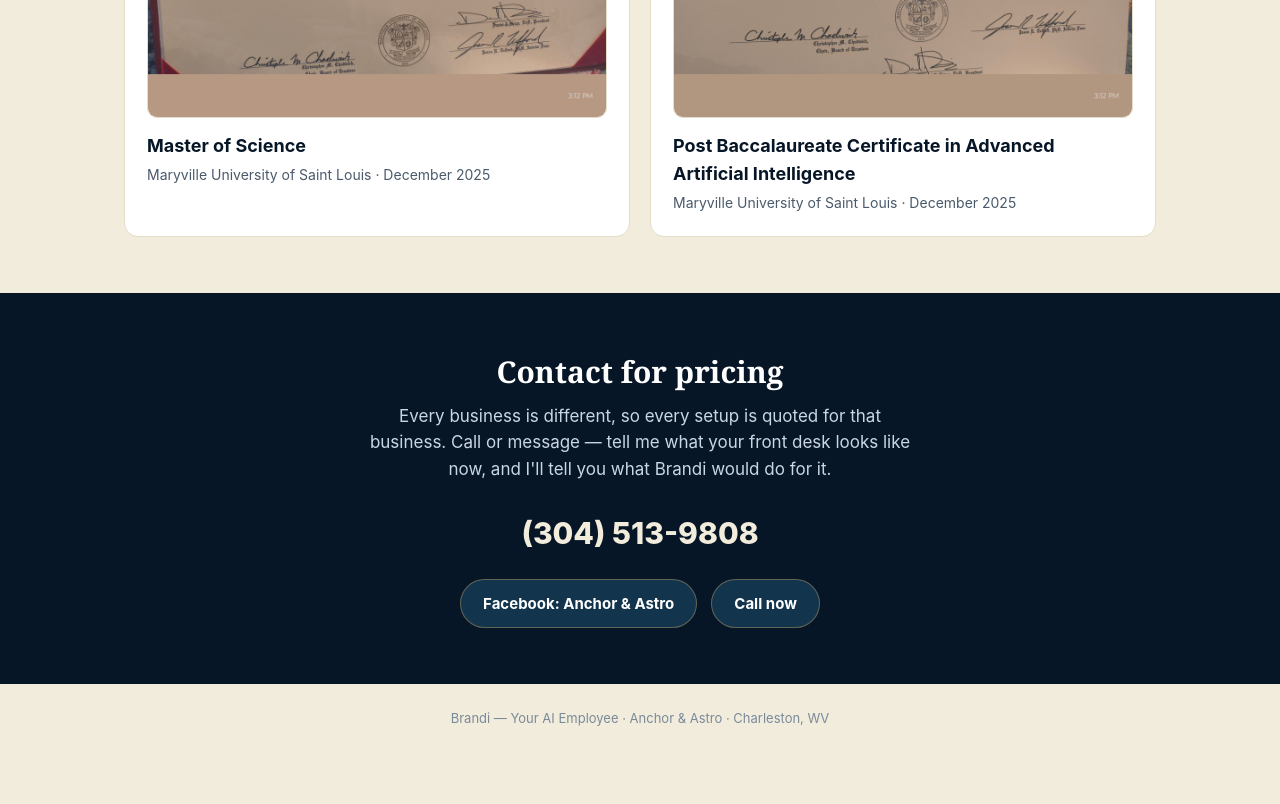
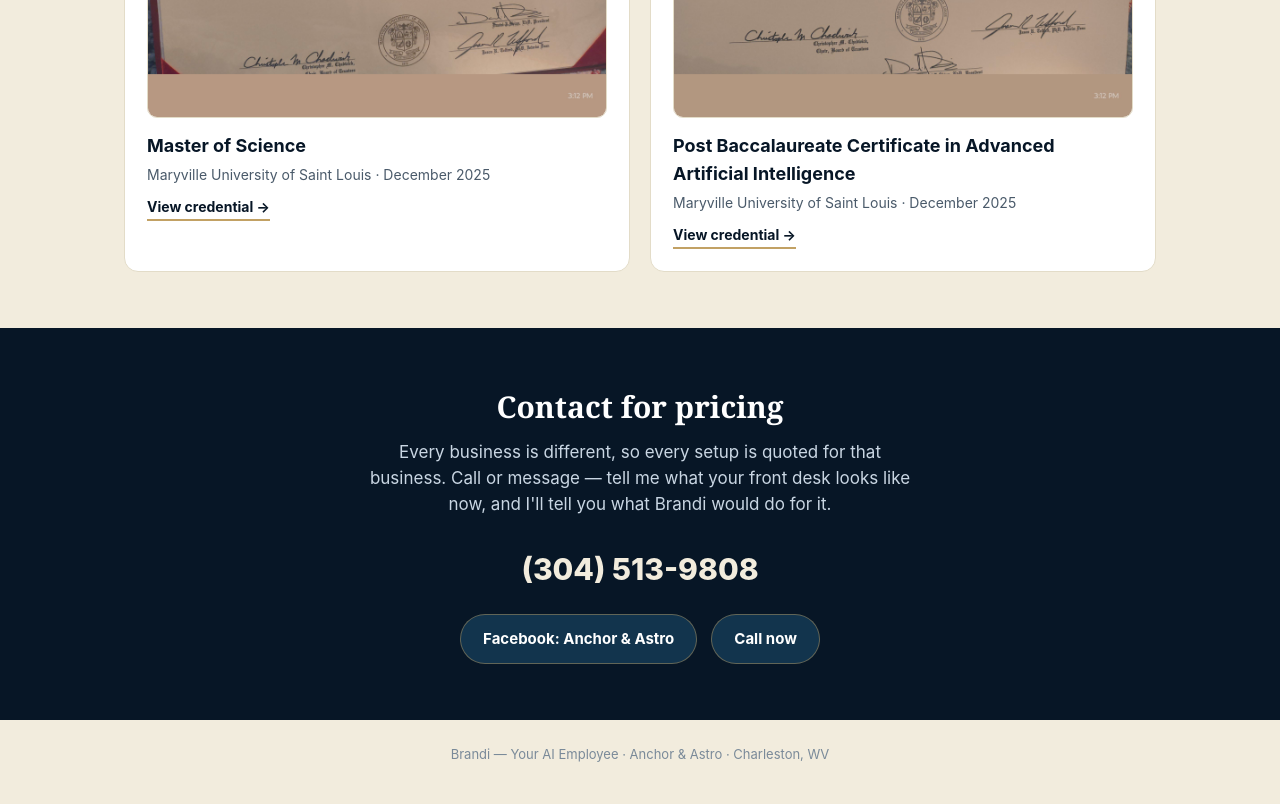
Before and after one commit to BrandonHicks79/brandonhicks79.github.io, a plain HTML site: page index.html in a window 1280 px wide. Shown: the part 4947-5751 px from the top of the page. Before the commit the page ends 5715 px from the top, so only its background shows below. Drawn offline with Linux system fonts and the light colour scheme.

Commit message:
Link credential cards to their own pages

```diff
--- a/index.html
+++ b/index.html
@@ -96,6 +96,7 @@
   .cred img { display: block; width: 100%; border-radius: 10px; border: 1px solid #e3dcc8; margin-bottom: 14px; }
   .cred h3 { font-size: 18px; color: #071626; margin-bottom: 4px; }
   .cred p { font-size: 14px; color: #4a5a6a; }
+  .cred .cred-link { display: inline-block; margin-top: 10px; font-weight: 700; color: #071626; border-bottom: 2px solid #c2a164; padding-bottom: 2px; font-size: 14px; }
 
   /* Local */
   .local { display: flex; gap: 24px; align-items: center; background: #fff; border: 1px solid #e3dcc8; border-radius: 16px; padding: 32px; }
@@ -258,11 +259,13 @@
         <img src="diploma-ms-maryville.jpg" alt="Master of Science diploma, Maryville University of Saint Louis, December 2025">
         <h3>Master of Science</h3>
         <p>Maryville University of Saint Louis &middot; December 2025</p>
+        <a class="cred-link" href="/credentials/master-of-science/">View credential &rarr;</a>
       </div>
       <div class="cred">
         <img src="certificate-advanced-ai-maryville.jpg" alt="Post Baccalaureate Certificate in Advanced Artificial Intelligence, Maryville University of Saint Louis, December 2025">
         <h3>Post Baccalaureate Certificate in Advanced Artificial Intelligence</h3>
         <p>Maryville University of Saint Louis &middot; December 2025</p>
+        <a class="cred-link" href="/credentials/advanced-artificial-intelligence/">View credential &rarr;</a>
       </div>
     </div>
   </div>
```
